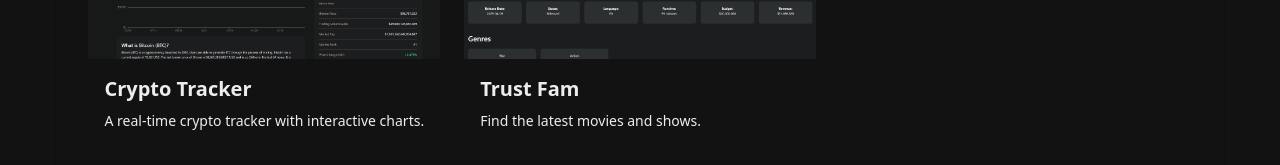
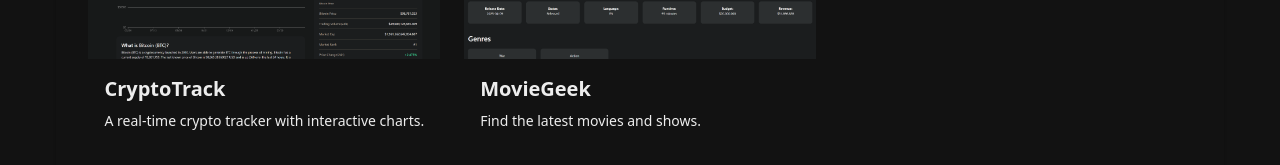
Before and after one commit to Altzack/Portfolio, a React (Vite) app: page /projects in a window 1280 px wide. Shown: the part 286-451 px from the top of the page. Built offline with nearby package versions, Linux system fonts and the light colour scheme; the HTML template or start-up script is replaced by a standard one.

Commit message:
fix names

```diff
--- a/src/pages/Projects.jsx
+++ b/src/pages/Projects.jsx
@@ -3,13 +3,13 @@ import cryptoPic from '../assets/crypto.png'
 import trustfam from '../assets/trustfam.png'
 const projects = [
   {
-    title: 'Crypto Tracker',
+    title: 'CryptoTrack',
     description: 'A real-time crypto tracker with interactive charts.',
     image: cryptoPic,
     url: 'https://cryptotrack-eight.vercel.app'
   },
   {
-    title: "Trust Fam",
+    title: "MovieGeek",
     description: "Find the latest movies and shows.",
     image: trustfam,
     url: "https://trustfam.netlify.app/"
```
